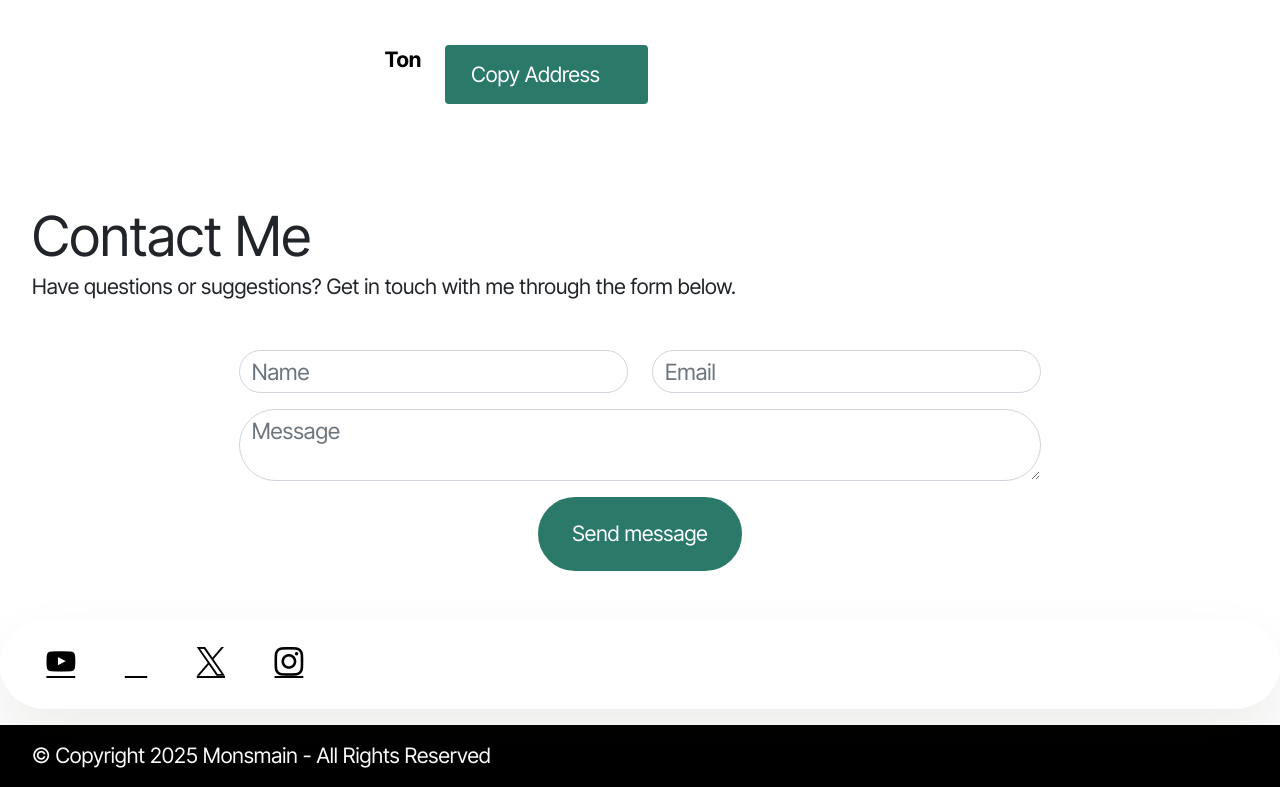
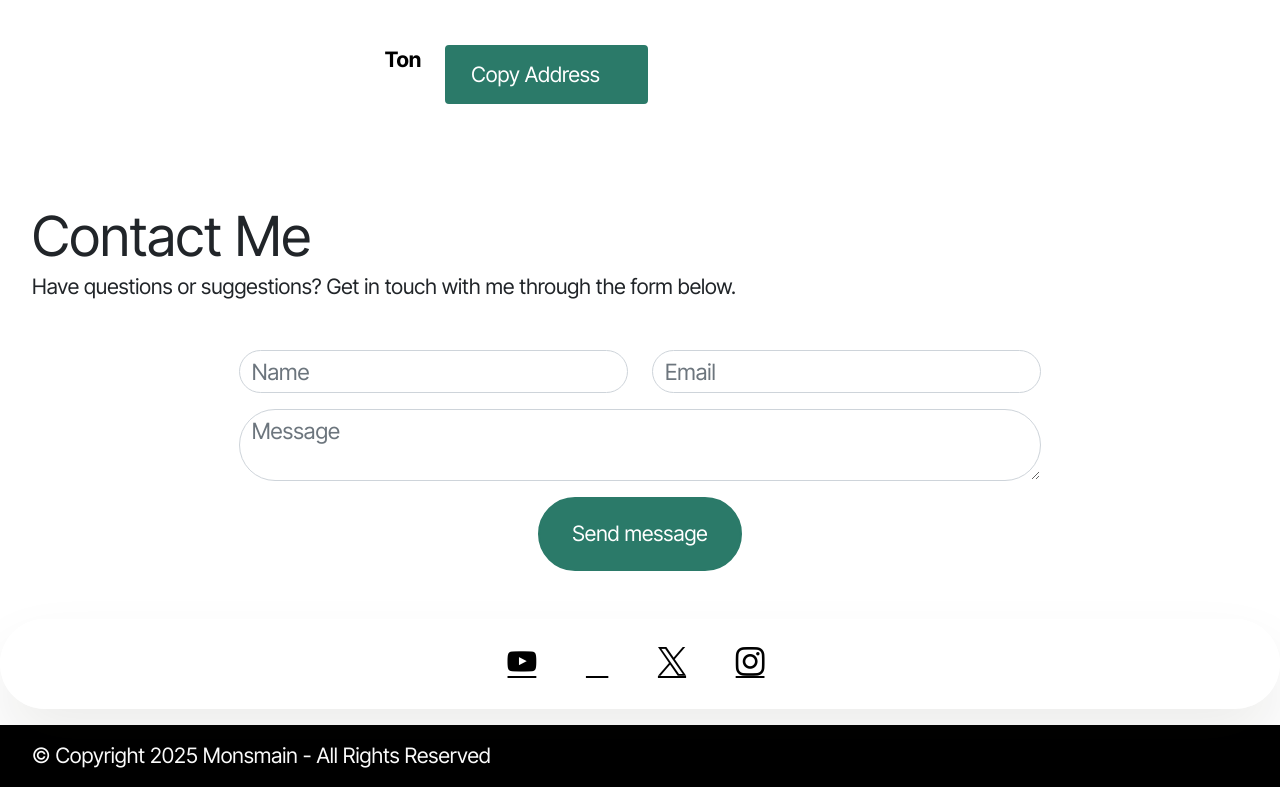
Before and after one commit to monsmain/Monsmain.github.io, a plain HTML site: page index.html in a window 1280 px wide. Shown: the part 3386-4173 px from the top of the page. Drawn offline with nearby package versions, Linux system fonts and the light colour scheme; some packages are replaced by stand-ins of ours; files that its build step writes are made by us from their sources; a script that the page names is missing; files whose address does not match are found by name.

Commit message:
Update mbr-additional.css

```diff
--- a/assets/custom/css/mbr-additional.css
+++ b/assets/custom/css/mbr-additional.css
@@ -1705,7 +1705,11 @@ justify-content: center; /* Button is centered on mobile */
     opacity: 0.8;
 }
 
+#social-icons-1 .media-container-row {
+  width: 100%;
+  justify-content: center;
+}
+
 #social-icons-1 .icons-menu {
-    justify-content: center !important;
-    flex-wrap: nowrap !important;
-}
+  flex-wrap: nowrap !important;
+}
```
